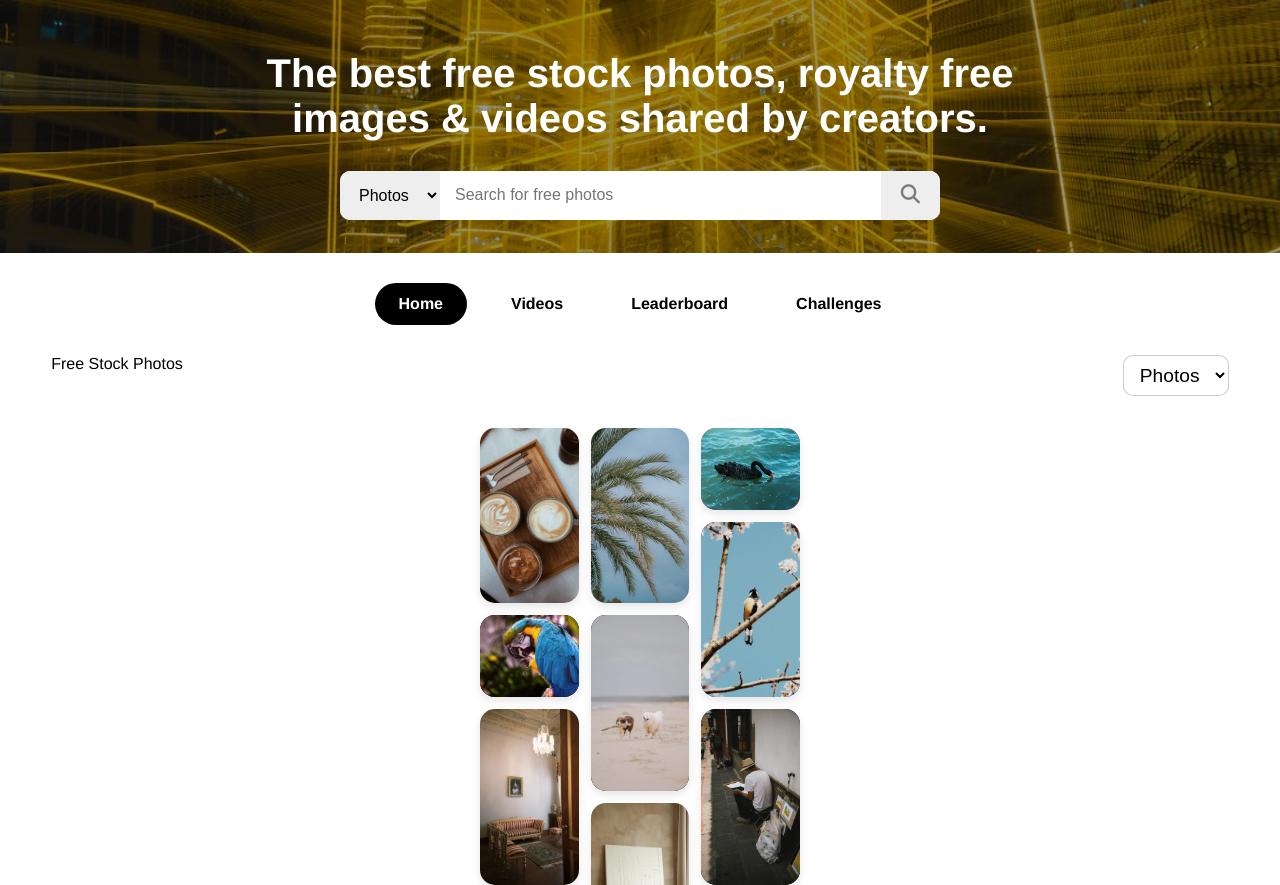
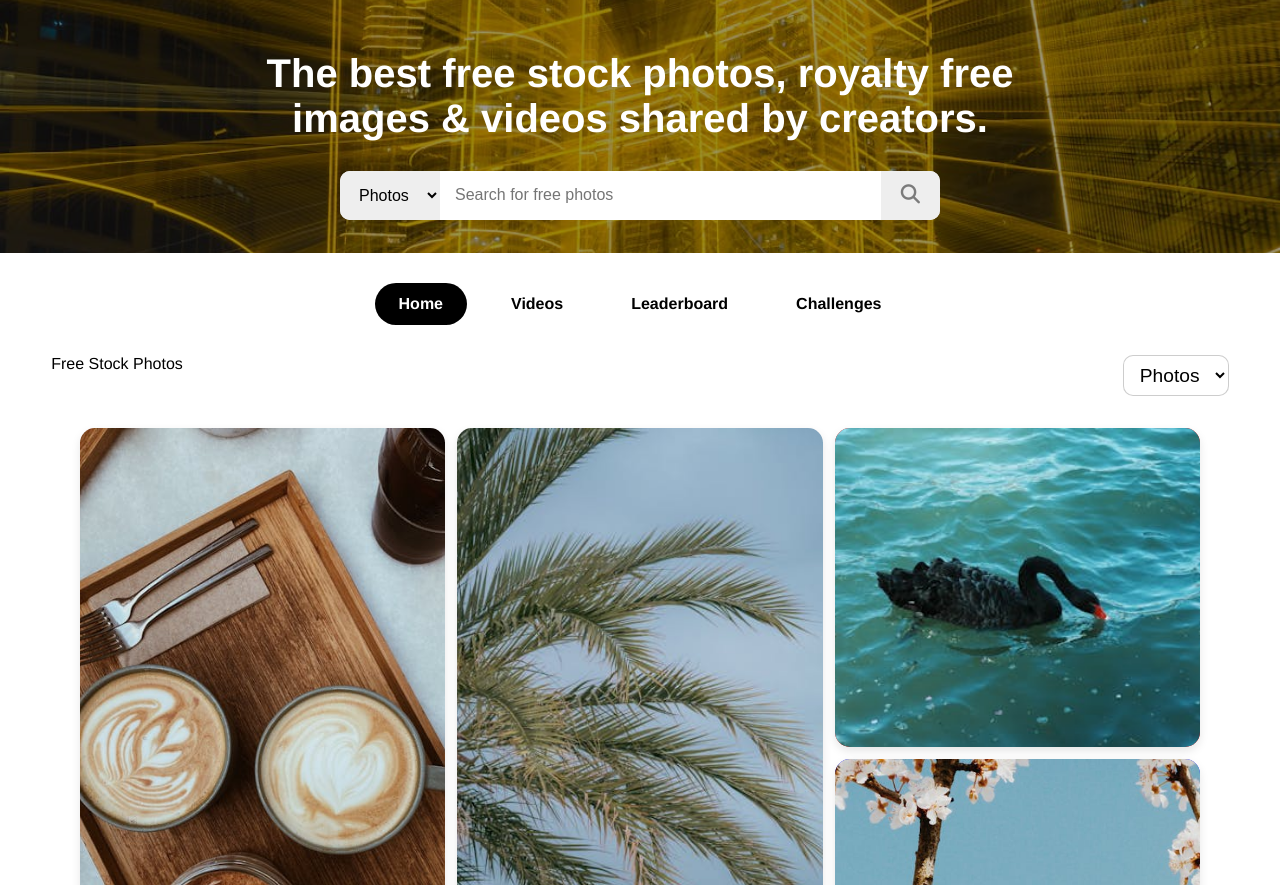
Before and after one commit to AzzamAlshaye/W3-D1-Hw, a plain HTML site: page index.html in a window 1280 px wide. Shown: the part 67-952 px from the top of the page. Drawn offline with Linux system fonts and the light colour scheme.

Commit message:
fiexd grid

```diff
--- a/style.css
+++ b/style.css
@@ -212,7 +212,7 @@ header {
   display: block;
 }
 .image-grid {
-  padding: 2rem 30rem 1rem 30rem;
+  padding: 2rem 5rem 1rem 5rem;
   background: white;
 }
 .grid {
```
